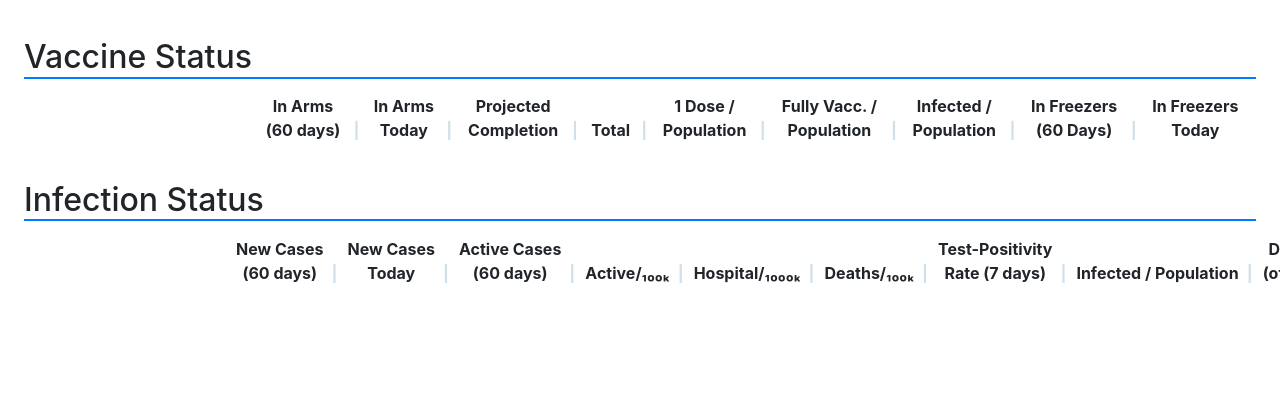
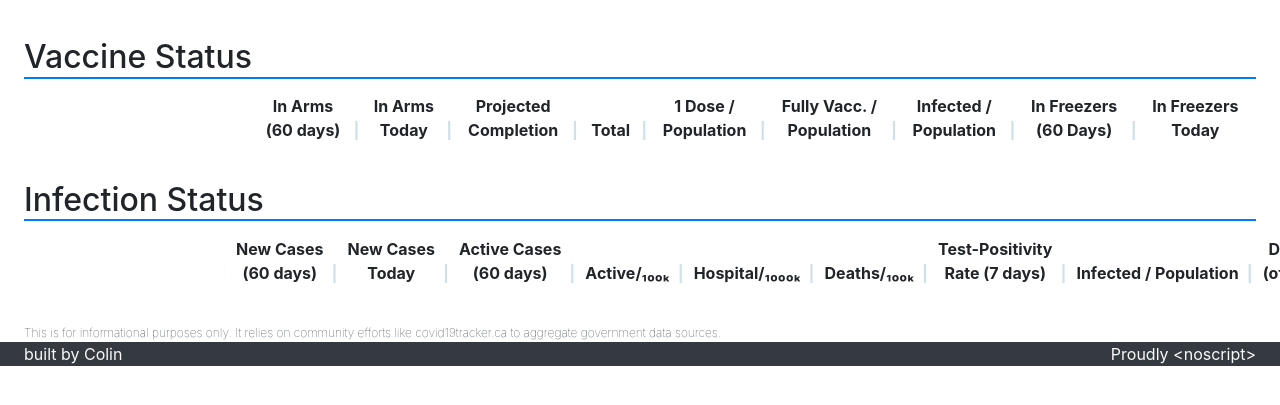
Before and after one commit to colinbendell/covid19.ca, an Eleventy site: page index.njk in a window 1280 px wide. Shown: the part 65-470 px from the top of the page. Built offline with nearby package versions, Linux system fonts and the light colour scheme; Eleventy itself is replaced by a stand-in of ours; files that its build step writes are made by us from their sources; no server answers; what posthtml would draw is missing.

Commit message:
add footer

```diff
--- a/_includes/layouts/base.njk
+++ b/_includes/layouts/base.njk
@@ -7,7 +7,6 @@
     <meta name="description" content="{{ description or metadata.description }}">
 {#    <link rel="stylesheet" href="{{ 'css/default.css' | url }}">#}
 {#    <link rel="stylesheet" href="{{ 'css/chartsCSS-0.9.0.css' | url }}" media="print" onload="this.media='all'">#}
-    <!-- capture the CSS content as a Nunjucks variable -->
     {% set css %}
       {% include "css/reset.css" %}
       {% include "css/chartsCSS-0.9.0.css" %}
@@ -15,7 +14,6 @@
       {% include "css/progressbar.css" %}
       {% include "css/default.css" %}
     {% endset %}
-    <!-- feed it through our cssmin filter to minify -->
     <style>
       {{ css | cssmin | safe }}
     </style>
@@ -31,21 +29,17 @@
       </a>
       <a href="/data.json" title="{raw} source data"><img src="img/analytics.svg" width="64" height="64" alt=""></a>
       </span>
-{#      #}{#- Read more about `eleventy-navigation` at https://www.11ty.dev/docs/plugins/navigation/ #}
-{#      <ul class="nav">#}
-{#      {%- for entry in collections.all | eleventyNavigation %}#}
-{#        <li class="nav-item{% if entry.url == page.url %} nav-item-active{% endif %}"><a href="{{ entry.url | url }}">{{ entry.title }}</a></li>#}
-{#      {%- endfor %}#}
-{#      </ul>#}
     </header>
     <main{% if templateClass %} class="{{ templateClass }}"{% endif %}>
       {{ content | safe }}
     </main>
-
     <footer>
-
+      <p class="fineprint">This is for informational purposes only. It relies on community efforts like <a href="https://covid19tracker.ca">covid19tracker.ca</a> to aggregate government data sources.</p>
+      <div class="bling">
+        <span>built by <a href="https://twitter.com/colinbendell">Colin</a></span>
+        <span>Proudly &lt;noscript&gt;</span>
+      </div>
     </footer>
-
     <!-- Current page: {{ page.url | url }} -->
   </body>
 </html>
```
